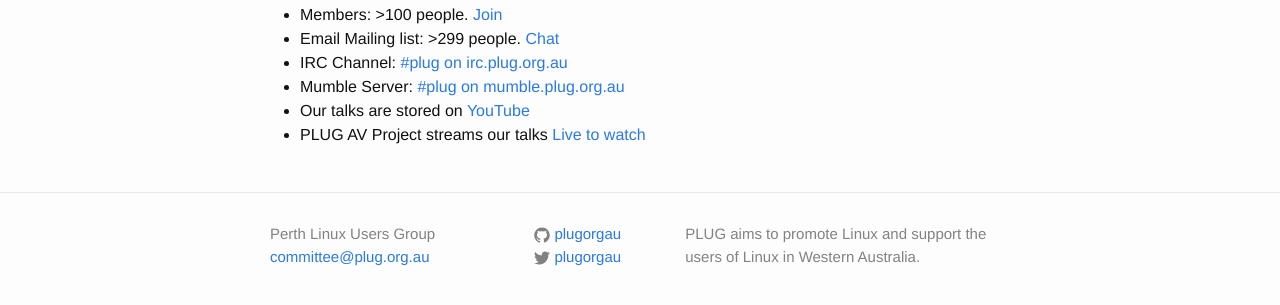
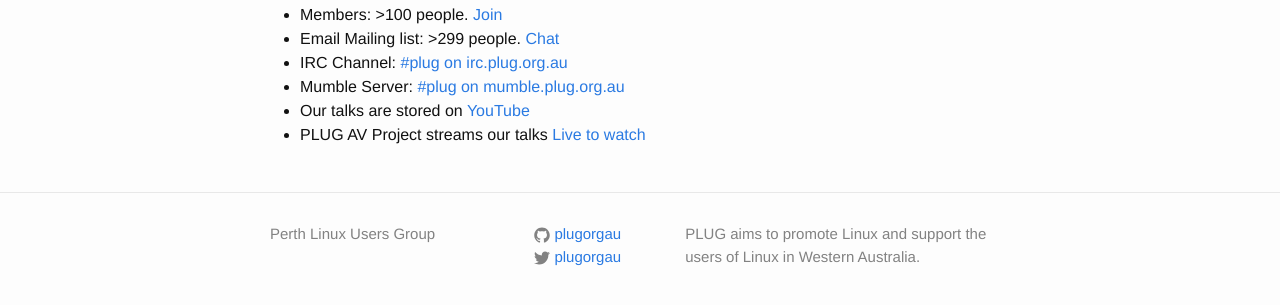
Before and after one commit to plugorgau/plugorgau.github.io, a Jekyll site: the page built from pages/index.md, in a window 1280 px wide, cut to the strip 632-960 px from the top of the page. Shown: the top 305 px of the strip. Built offline with Jekyll 4.4.1, drawn with Linux system fonts in a browser that asks for light colours.

Commit message:
Update _config.yml

```diff
--- a/_config.yml
+++ b/_config.yml
@@ -1,6 +1,6 @@
 # Site settings
 title: Perth Linux Users Group
-email: committee@plug.org.au
+
 description: >
   PLUG aims to promote Linux and support the users of Linux in Western Australia.
 url: "http://plug.org.au" # the base hostname & protocol for your site
```
